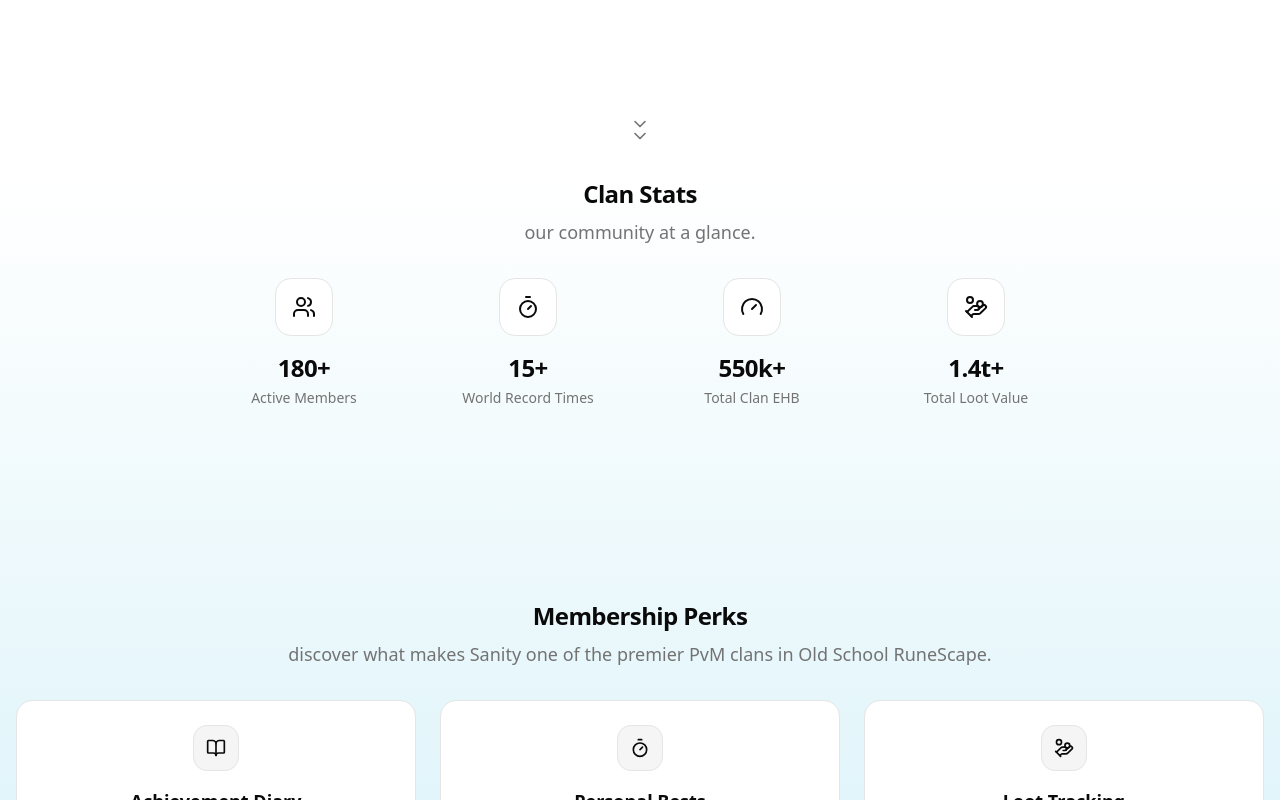
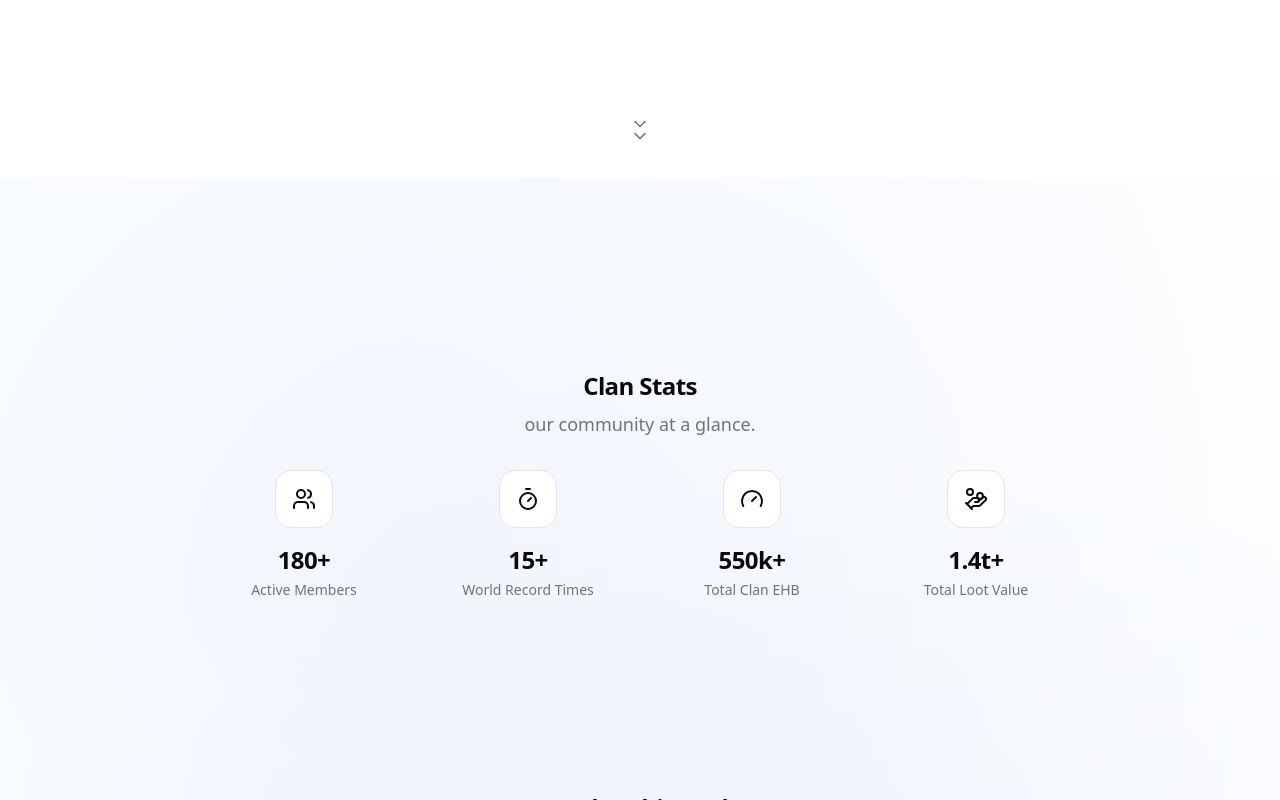
Before and after one commit to nednella/sanity, a React (Vite) app in the folder apps/web/: page / in a window 1280 px wide. Shown: the part 622-1422 px from the top of the page. Built offline with nearby package versions, Linux system fonts and the light colour scheme; no server answers.

Commit message:
Improve landing background gradient

```diff
--- a/apps/web/src/components/landing/background-gradient.tsx
+++ b/apps/web/src/components/landing/background-gradient.tsx
@@ -6,7 +6,25 @@ export function BackgroundGradient({ children, ...props }: Readonly<Props>) {
             className="relative"
             {...props}
         >
-            <div className="from-background absolute inset-0 z-[-1] bg-linear-to-b to-cyan-500/40" />
+            {/* Base gradient with blue/black theme */}
+            <div className="from-background via-background absolute inset-0 -z-1 bg-linear-to-b to-cyan-950/50" />
+            {/* Blue accent gradients - Sanity colors */}
+            <div
+                className="absolute inset-0 -z-1
+                    bg-[radial-gradient(circle_at_30%_20%,rgba(59,130,246,0.06),transparent_70%)]
+                    dark:bg-[radial-gradient(circle_at_30%_20%,rgba(59,130,246,0.12),transparent_70%)]"
+            />
+            <div
+                className="absolute inset-0 -z-1
+                    bg-[radial-gradient(circle_at_70%_80%,rgba(37,99,235,0.06),transparent_70%)]
+                    dark:bg-[radial-gradient(circle_at_70%_80%,rgba(37,99,235,0.12),transparent_70%)]"
+            />
+            {/* Subtle black accent for depth */}
+            <div
+                className="absolute inset-0 -z-1
+                    bg-[radial-gradient(ellipse_at_50%_50%,rgba(0,0,0,0.02),transparent_80%)]
+                    dark:bg-[radial-gradient(ellipse_at_50%_50%,rgba(0,0,0,0.15),transparent_80%)]"
+            />
             {children}
         </div>
     )
--- a/apps/web/src/components/landing/stats.tsx
+++ b/apps/web/src/components/landing/stats.tsx
@@ -20,7 +20,7 @@ const stats: Stat[] = [
 
 export function Stats() {
     return (
-        <Section className="mb-48 max-w-4xl text-center">
+        <Section className="mb-48 max-w-4xl pt-48 text-center">
             <motion.div
                 viewport={{ once: true }}
                 initial={{ opacity: 0 }}
```
